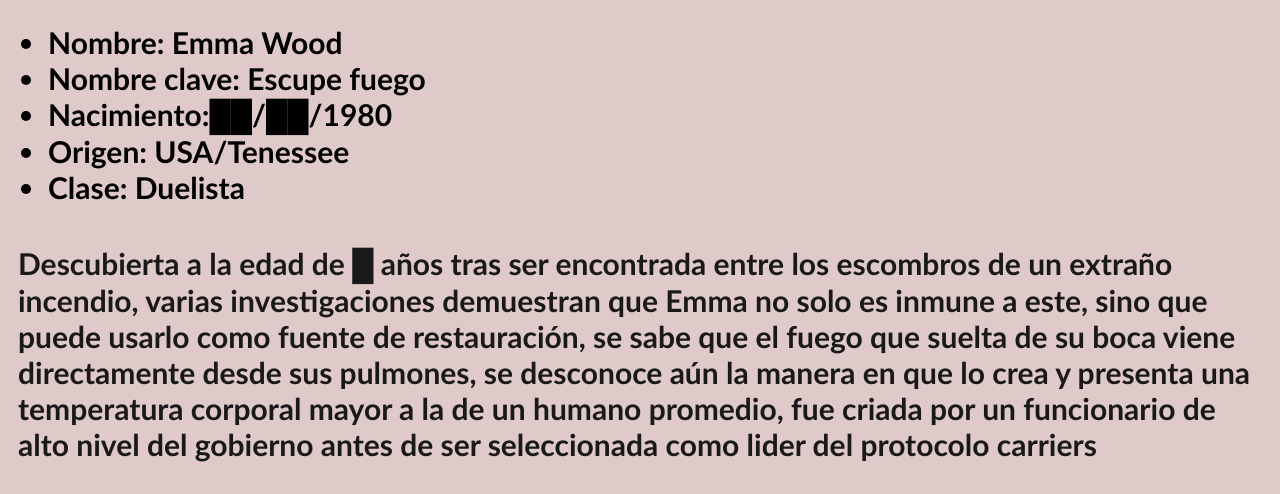
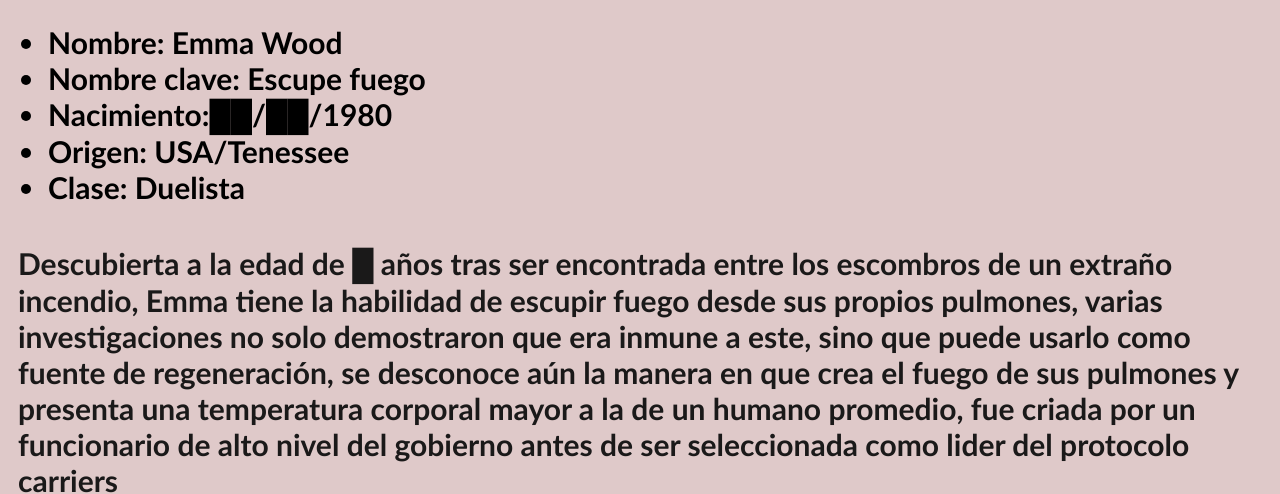
Before and after one commit to ZOROARK90/Carriers-Foundation-Emma, a plain HTML site: page index.html in a window 1280 px wide. Shown: the part 196-690 px from the top of the page. Drawn offline with Linux system fonts and the light colour scheme.

Commit message:
Update index.html

```diff
--- a/index.html
+++ b/index.html
@@ -21,13 +21,12 @@
                 <li>Clase: Duelista</li>
             </ul>
             <h1> Descubierta a la edad de █ años tras ser encontrada entre los escombros de
-                 un extraño incendio, varias investigaciones demuestran que Emma no
-                 solo es inmune a este, sino que puede usarlo como fuente de restauración,
-                 se sabe que el fuego que suelta de su boca viene directamente desde sus
-                 pulmones, se desconoce aún la manera en que lo crea y presenta una
-                 temperatura corporal mayor a la de un humano promedio, fue criada por un
-                 funcionario de alto nivel del gobierno antes de ser seleccionada como lider
-                 del protocolo carriers</h1>
+                 un extraño incendio, Emma tiene la habilidad de escupir fuego desde sus propios
+                 pulmones, varias investigaciones no solo demostraron que era inmune a este,
+                 sino que puede usarlo como fuente de regeneración, se desconoce aún la manera
+                 en que crea el fuego de sus pulmones y presenta una temperatura corporal
+                 mayor a la de un humano promedio, fue criada por un funcionario de alto nivel
+                del gobierno antes de ser seleccionada como lider del protocolo carriers</h1>
             <h1>
                 HABILIDADES:
             </h1>
```
